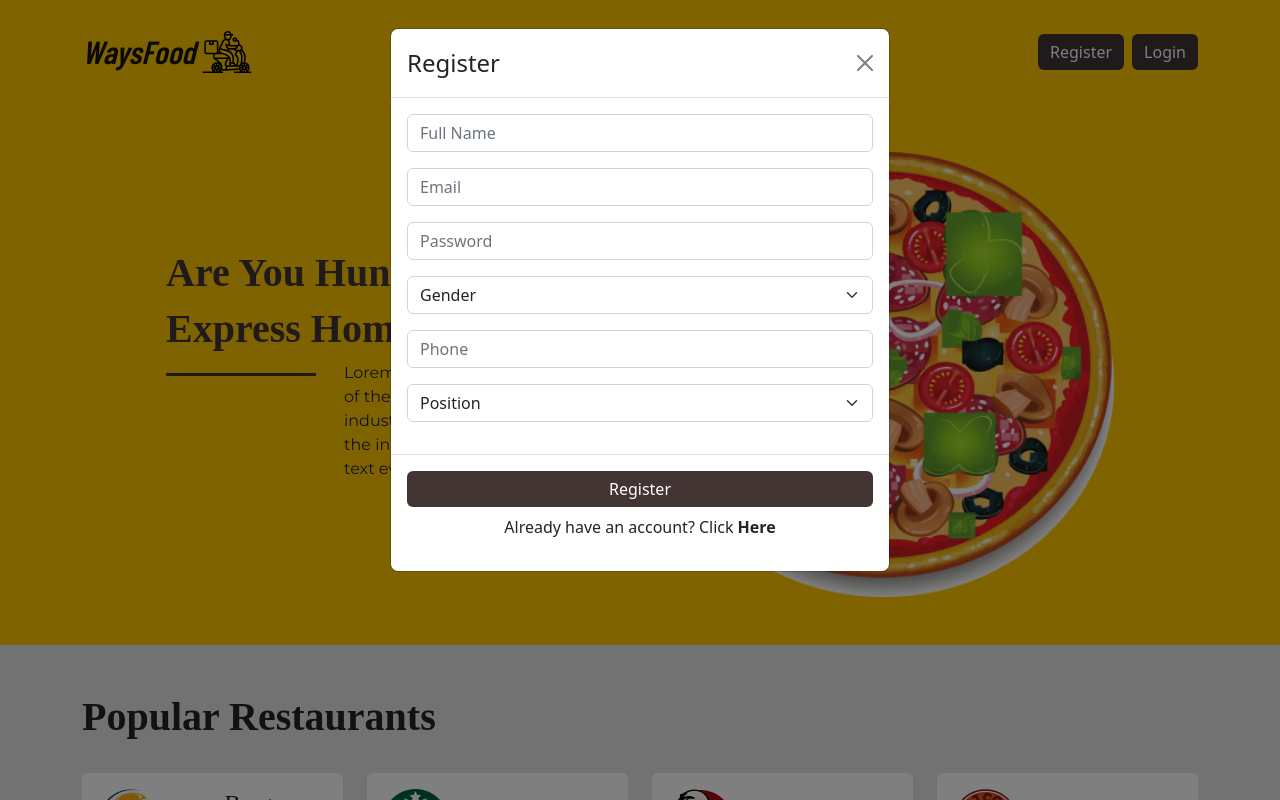
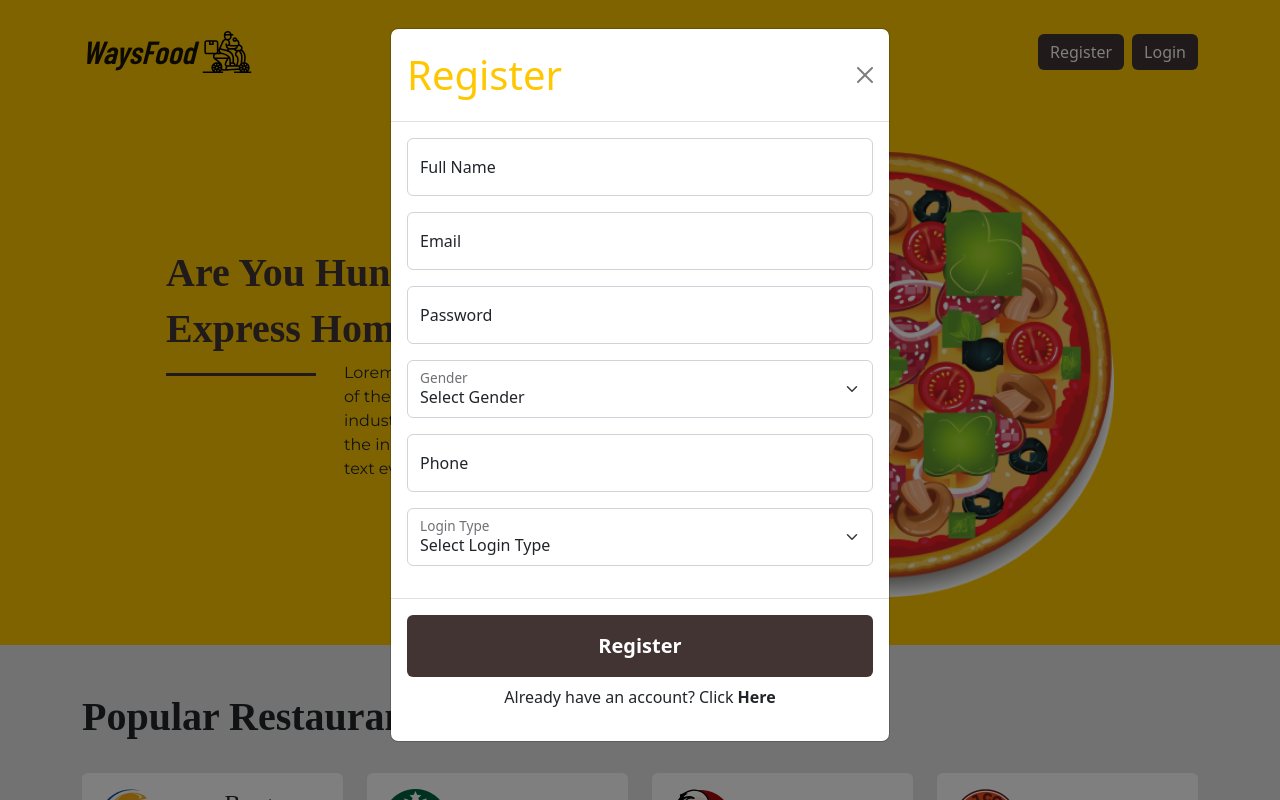
Before and after one commit to nishkarta/foodWays, a React (Create React App) app: page / in a window 1280 px wide. Both pictures are taken after a click on the button "Register". Shown: the top 800 px of the page. Built offline with nearby package versions, Linux system fonts and the light colour scheme; a web font is replaced by a local one.

Commit message:
update modal & dropdown

```diff
--- a/src/App.js
+++ b/src/App.js
@@ -1,6 +1,6 @@
+import 'bootstrap/dist/css/bootstrap.min.css';
 import './styles/styles.css';
 import './styles/App.css';
-import 'bootstrap/dist/css/bootstrap.min.css';
 
 import NavbarEl from './components/NavbarEl';
 
--- /dev/null
+++ b/src/components/Atoms/FormAll.js
@@ -0,0 +1,14 @@
+import React from 'react'
+import { Form, FloatingLabel } from 'react-bootstrap'
+
+function FormAll({ label, ...rest }) {
+    return (
+        <Form.Group >
+            <FloatingLabel label={label} >
+                <Form.Control  {...rest}></Form.Control>
+            </FloatingLabel>
+        </Form.Group>
+    )
+}
+
+export default FormAll
--- a/src/components/NavbarEl.js
+++ b/src/components/NavbarEl.js
@@ -4,7 +4,9 @@ import React, { useState } from 'react'
 
 import { useNavigate } from "react-router-dom";
 
-import { Container, Navbar, Button, Modal } from 'react-bootstrap'
+import { Container, Navbar, Button, Modal, FloatingLabel, Dropdown } from 'react-bootstrap'
+
+import FormAll from './Atoms/FormAll';
 
 import logo from '../images/logo.svg';
 import Form from 'react-bootstrap/Form';
@@ -20,7 +22,6 @@ function NavbarEl() {
     const [isLoggedIn, setIsLoggedIn] = useState(false);
     const [showLog, setShowLog] = useState(false);
     const [showReg, setShowReg] = useState(false);
-    const [showU, setShowU] = useState(false);
 
     const handleCloseLog = () => setShowLog(false);
     const handleShowLog = () => {
@@ -32,15 +33,8 @@ function NavbarEl() {
         setIsLoggedIn(true)
     }
 
-    const handleShowU = () => {
-        setShowU(true)
-    }
-    const handleCloseU = () => {
-        setShowU(false)
-    }
     const handleLogout = () => {
         setIsLoggedIn(false)
-        handleCloseU()
     }
 
 
@@ -56,14 +50,12 @@ function NavbarEl() {
         navigate("/")
     }
     const handleNavigateToProfile = () => {
-        handleCloseU()
         navigate("/profile");
     };
     const handleNavigateToCart = () => {
         navigate("/cart")
     }
     const handleNavigateToAddProduct = () => {
-        handleCloseU()
         navigate("/add-product")
     }
 
@@ -81,8 +73,28 @@ function NavbarEl() {
                     <Navbar.Toggle aria-controls="basic-navbar-nav" />
                     <Navbar.Collapse id="basic-navbar-nav" className="justify-content-end">
 
-                        {isLoggedIn ? <><span className='btn text-white me-2' onClick={handleNavigateToCart} ><img src={cart} alt="" /></span>
-                            <span className='btn' onClick={handleShowU}><img src={pp} alt="" /></span></> : <><Button className='btn btn-brown text-white me-2' onClick={handleShowReg} >Register</Button>
+                        {isLoggedIn ? <div>
+                            <Dropdown>
+                                <span><img src={cart} alt='' onClick={handleNavigateToCart} /></span>
+
+                                <Dropdown.Toggle variant="bg-yellow" id="dropdown-basic">
+                                    <img src={pp} alt='' />
+                                </Dropdown.Toggle>
+                                <Dropdown.Menu>
+                                    <Dropdown.Item onClick={handleNavigateToProfile}><img src={user} alt='' className='me-2'></img>
+                                        Profile
+                                    </Dropdown.Item>
+                                    <Dropdown.Divider />
+                                    <Dropdown.Item onClick={handleNavigateToAddProduct}><img
+                                        src={prods}
+                                        alt='' className='me-2'
+                                    />Add Products</Dropdown.Item>
+                                    <Dropdown.Divider />
+                                    <Dropdown.Item href="#/action-3" onclick={handleLogout}><img src={logout} alt='' className='me-2' />Logout</Dropdown.Item>
+
+                                </Dropdown.Menu>
+                            </Dropdown>
+                        </div> : <><Button className='btn btn-brown text-white me-2' onClick={handleShowReg} >Register</Button>
                             <Button className='btn btn-brown text-white' onClick={handleShowLog}>Login</Button></>}
 
 
@@ -95,54 +107,41 @@ function NavbarEl() {
                 <div>
                     <Modal show={showReg} onHide={handleCloseReg}>
                         <Modal.Header closeButton>
-                            <Modal.Title className='text-yellow'>Register</Modal.Title>
+                            <Modal.Title className='text-yellow fs-1' >Register</Modal.Title>
                         </Modal.Header>
                         <Modal.Body>
                             <Form >
 
-                                <Form.Group className="mb-3" controlId="exampleForm.ControlInput1">
 
-                                    <Form.Control
-                                        type="text"
-                                        placeholder="Full Name"
+                                <FormAll label="Full Name" type="text" placeholder="Full Name" className="mb-3" />
+                                <FormAll label="Email" type="email" placeholder="Email" className="mb-3" />
+                                <FormAll label="Password" type="password" placeholder="Password" className="mb-3" />
 
-                                    />
-                                </Form.Group>
-
-                                <Form.Group className="mb-3" controlId="formBasicEmail">
-                                    <Form.Control type="email" placeholder="Email" />
-                                </Form.Group>
-
-                                <Form.Group className="mb-3" controlId="formBasicPassword">
-                                    <Form.Control type="password" placeholder="Password" />
-                                </Form.Group>
 
                                 <Form.Group className="mb-3" controlId="exampleForm.ControlInput1">
-
+                                    <FloatingLabel label='Gender'>
                                         <Form.Select aria-label="Default select example">
-                                        <option selected disabled hidden>Gender</option>
+                                            <option selected disabled hidden>Select Gender</option>
                                             <option value="m">Male</option>
                                             <option value="f">Female</option>
                                             <option value="o">Other</option>
                                         </Form.Select>
-                                </Form.Group>
-                                <Form.Group className="mb-3" controlId="exampleForm.ControlInput1">
-
-                                    <Form.Control
-                                        type="tel"
-                                        placeholder="Phone"
-
-                                    />
+                                    </FloatingLabel>
                                 </Form.Group>
 
+                                <FormAll label="Phone" type="tel" placeholder="Phone" className="mb-3" />
+
+
+
                                 <Form.Group className="mb-3" controlId="exampleForm.ControlInput1">
-
+                                    <FloatingLabel label='Login Type'>
                                         <Form.Select aria-label="Default select example">
-                                        <option selected disabled hidden>Position</option>
+                                            <option selected disabled hidden>Select Login Type</option>
                                             <option value="u">As User</option>
                                             <option value="a">As Admin</option>
 
                                         </Form.Select>
+                                    </FloatingLabel>
                                 </Form.Group>
 
 
@@ -150,7 +149,7 @@ function NavbarEl() {
                         </Modal.Body>
                         <Modal.Footer>
 
-                            <Button className='btn-full btn-brown' variant="primary" onClick={handleCloseReg}>
+                            <Button className='btn-full btn-brown p-3 fs-5 fw-bolder' variant="primary" onClick={handleCloseReg}>
                                 Register
                             </Button>
                             <div className='btn-full justify-content-center d-flex'>
@@ -170,33 +169,18 @@ function NavbarEl() {
                 <div>
                     <Modal show={showLog} onHide={handleCloseLog}>
                         <Modal.Header closeButton>
-                            <Modal.Title className='text-yellow' >Login</Modal.Title>
+                            <Modal.Title className='text-yellow fs-1' >Login</Modal.Title>
                         </Modal.Header>
                         <Modal.Body>
                             <Form>
-                                <Form.Group className="mb-3" controlId="exampleForm.ControlInput1">
+                                <FormAll label='Email' type='email' placeholder='Email' className='mb-3' />
+                                <FormAll label='Password' type='password' placeholder='Password' className='mb-3' />
 
-                                    <Form.Control
-                                        type="email"
-                                        placeholder="Email"
-                                        autoFocus
-                                    />
-                                </Form.Group>
-                            </Form>
-                            <Form>
-                                <Form.Group className="mb-3" controlId="exampleForm.ControlInput1">
-
-                                    <Form.Control
-                                        type="password"
-                                        placeholder="Password"
-
-                                    />
-                                </Form.Group>
                             </Form>
                         </Modal.Body>
                         <Modal.Footer>
 
-                            <Button className='btn-full btn-brown' variant="primary" onClick={handleLogin}>
+                            <Button className='btn-full btn-brown p-3 fs-5 fw-bolder' variant="primary" onClick={handleLogin}>
                                 Login
                             </Button>
                             <div className='btn-full justify-content-center d-flex'>
@@ -212,26 +196,6 @@ function NavbarEl() {
                     </Modal>
                 </div>
 
-                <div>
-                    <Modal
-                        show={showU}
-                        onHide={handleCloseU}
-                        backdrop="static"
-                        keyboard={false}
-                    >
-                        <Modal.Header closeButton>
-                            <Modal.Title><img src={user} alt="" className='me-3' /><span onClick={handleNavigateToProfile}>Profile</span></Modal.Title>
-                        </Modal.Header>
-                        <Modal.Header>
-                            <Modal.Title><img src={prods} alt="" className='me-3' /><span onClick={handleNavigateToAddProduct}>Add Product</span></Modal.Title>
-                        </Modal.Header>
-
-                        <Modal.Body>
-                            <Modal.Title><img src={logout} alt="" className='me-3' /><span onClick={handleLogout}>Logout</span></Modal.Title>
-                        </Modal.Body>
-
-                    </Modal>
-                </div>
             </div>
         </>
 
--- a/src/styles/styles.css
+++ b/src/styles/styles.css
@@ -77,7 +77,7 @@
     background-color: #F6E6DA;
   }
 
-  .text-yelow {
+  .text-yellow {
     color: #FFC700 !important;
   }
 
```
Lines whose indentation alone changed are shown as unchanged.
